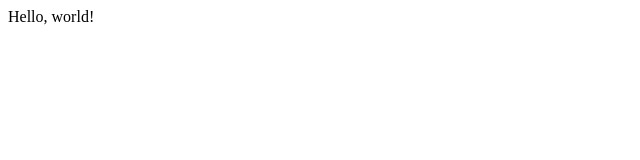
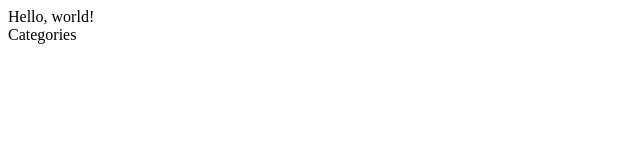
Before and after one commit to moonalty/EventManager, a React (Create React App) app in the folder frontend/: page / in a window 1280 px wide. Shown: the top 160 px of the page, without its empty margins (0-640 px from the left). Built offline with nearby package versions, Linux system fonts and the light colour scheme.

Commit message:
react-redux))))

```diff
--- a/frontend/package.json
+++ b/frontend/package.json
@@ -8,6 +8,7 @@
     "@testing-library/user-event": "^13.5.0",
     "react": "^18.1.0",
     "react-dom": "^18.1.0",
+    "react-redux": "^8.0.2",
     "react-scripts": "5.0.1",
     "redux": "^4.2.0",
     "redux-thunk": "^2.4.1",
--- a/frontend/src/App.js
+++ b/frontend/src/App.js
@@ -1,8 +1,15 @@
-import './App.css';
+import "./App.css";
+import Categories from "./components/Categories/Categories";
+import { BrowserRouter, Routes, Route } from "react-router-dom";
+import { store as globalStore } from "../../redux/store";
+import { Provider } from "react-redux";
 
 function App() {
   return (
-  <>Hello, world!</>
+    <>
+      Hello, world!
+      <Categories />
+    </>
   );
 }
 
--- /dev/null
+++ b/frontend/src/components/Categories/Categories.jsx
@@ -0,0 +1,7 @@
+import React from "react";
+
+const Categories = () => {
+  return <div>Categories</div>;
+};
+
+export default Categories;
```
Also changed, not shown: 2 other files (tests, documents, lock files or other folders).
